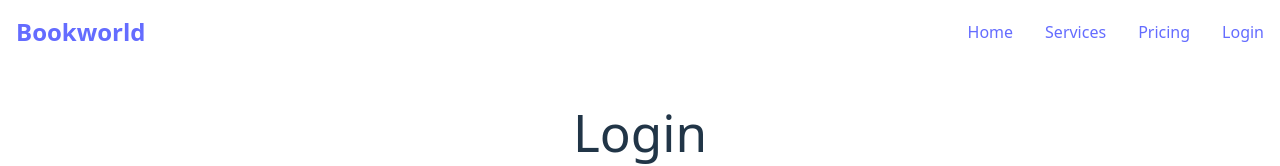
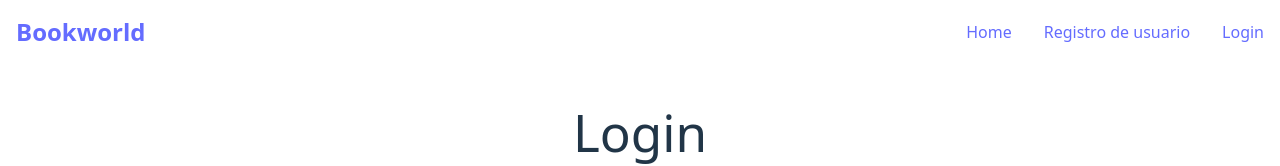
Before and after one commit to mayrars/bookworld, a React (Vite) app in the folder frontend/: page /login in a window 1280 px wide. Shown: the top 166 px of the page. Built offline with nearby package versions, Linux system fonts and the light colour scheme.

Commit message:
adding classes and new routes

```diff
--- a/frontend/src/components/Header.jsx
+++ b/frontend/src/components/Header.jsx
@@ -3,20 +3,19 @@ import { useEffect, useState } from "react";
 
 const Header = () => {
   const navigate = useNavigate();
-  const location = useLocation(); // 👈 detecta cambios de ruta
+  const location = useLocation();
   const [isAuthenticated, setIsAuthenticated] = useState(false);
 
   useEffect(() => {
     const auth = localStorage.getItem("auth") === "true";
     setIsAuthenticated(auth);
-  }, [location]); // 👈 vuelve a checar la sesión cada que cambia la ruta
+  }, [location]);
 
   const handleLogout = () => {
     localStorage.removeItem("auth");
     setIsAuthenticated(false);
     navigate("/login");
   };
-
 
   return (
     <nav className="bg-white border-gray-200 dark:bg-gray-900 dark:border-gray-700">
@@ -30,48 +29,75 @@ const Header = () => {
         <button
           data-collapse-toggle="navbar-dropdown"
           type="button"
-          className="inline-flex items-center p-2 w-10 h-10 justify-center text-sm text-gray-500 rounded-lg md:hidden hover:bg-gray-100 focus:outline-none focus:ring-2 focus:ring-gray-200 dark:text-gray-400 dark:hover:bg-gray-700 dark:focus:ring-gray-600" aria-controls="navbar-dropdown" aria-expanded="false">
+          className="inline-flex items-center p-2 w-10 h-10 justify-center text-sm text-gray-500 rounded-lg md:hidden hover:bg-gray-100 focus:outline-none focus:ring-2 focus:ring-gray-200 dark:text-gray-400 dark:hover:bg-gray-700 dark:focus:ring-gray-600"
+          aria-controls="navbar-dropdown"
+          aria-expanded="false"
+        >
           <span className="sr-only">Open main menu</span>
           <svg className="w-5 h-5" aria-hidden="true" fill="none" viewBox="0 0 17 14">
-            <path stroke="currentColor" strokeLinecap="round" strokeLinejoin="round" strokeWidth="2" d="M1 1h15M1 7h15M1 13h15" />
+            <path
+              stroke="currentColor"
+              strokeLinecap="round"
+              strokeLinejoin="round"
+              strokeWidth="2"
+              d="M1 1h15M1 7h15M1 13h15"
+            />
           </svg>
         </button>
 
         <div className="hidden w-full md:block md:w-auto" id="navbar-dropdown">
           <ul className="flex flex-col font-medium p-4 md:p-0 mt-4 border border-gray-100 rounded-lg bg-gray-50 md:space-x-8 rtl:space-x-reverse md:flex-row md:mt-0 md:border-0 md:bg-white dark:bg-gray-800 md:dark:bg-gray-900 dark:border-gray-700">
             <li>
-              <Link to="/" className="block py-2 px-3 text-white bg-blue-700 rounded-sm md:bg-transparent md:text-blue-700 md:p-0 md:dark:text-blue-500 dark:bg-blue-600 md:dark:bg-transparent" aria-current="page">
+              <Link
+                to="/"
+                className="block py-2 px-3 text-white bg-blue-700 rounded-sm md:bg-transparent md:text-blue-700 md:p-0 md:dark:text-blue-500 dark:bg-blue-600 md:dark:bg-transparent"
+              >
                 Home
               </Link>
             </li>
-            <li>
-              <a href="#" className="block py-2 px-3 text-gray-900 rounded-sm hover:bg-gray-100 md:hover:bg-transparent md:border-0 md:hover:text-blue-700 md:p-0 dark:text-white md:dark:hover:text-blue-500 dark:hover:bg-gray-700 dark:hover:text-white md:dark:hover:bg-transparent">
-                Services
-              </a>
-            </li>
-            <li>
-              <a href="#" className="block py-2 px-3 text-gray-900 rounded-sm hover:bg-gray-100 md:hover:bg-transparent md:border-0 md:hover:text-blue-700 md:p-0 dark:text-white md:dark:hover:text-blue-500 dark:hover:bg-gray-700 dark:hover:text-white md:dark:hover:bg-transparent">
-                Pricing
-              </a>
-            </li>
 
             {!isAuthenticated ? (
-              <li>
-                <Link to="/login" className="block py-2 px-3 text-gray-900 rounded-sm hover:bg-gray-100 md:hover:bg-transparent md:border-0 md:hover:text-blue-700 md:p-0 dark:text-white md:dark:hover:text-blue-500 dark:hover:bg-gray-700 dark:hover:text-white md:dark:hover:bg-transparent">
-                  Login
-                </Link>
-              </li>
+              <>
+                <li>
+                  <Link
+                    to="/signup"
+                    className="block py-2 px-3 text-gray-900 rounded-sm hover:bg-gray-100 md:hover:bg-transparent md:hover:text-blue-700 md:p-0 dark:text-white md:dark:hover:text-blue-500 dark:hover:bg-gray-700"
+                  >
+                    Registro de usuario
+                  </Link>
+                </li>
+                <li>
+                  <Link
+                    to="/login"
+                    className="block py-2 px-3 text-gray-900 rounded-sm hover:bg-gray-100 md:hover:bg-transparent md:hover:text-blue-700 md:p-0 dark:text-white md:dark:hover:text-blue-500 dark:hover:bg-gray-700"
+                  >
+                    Login
+                  </Link>
+                </li>
+              </>
             ) : (
               <>
                 <li>
-                  <Link to="/dashboard" className="block py-2 px-3 text-gray-900 rounded-sm hover:bg-gray-100  md:hover:bg-transparent md:border-0 md:hover:text-blue-700 md:p-0  dark:text-white md:dark:hover:text-blue-500 dark:hover:bg-gray-700  dark:hover:text-white md:dark:hover:bg-transparent">
+                  <Link
+                    to="/dashboard"
+                    className="block py-2 px-3 text-gray-900 rounded-sm hover:bg-gray-100 md:hover:bg-transparent md:hover:text-blue-700 md:p-0 dark:text-white md:dark:hover:text-blue-500 dark:hover:bg-gray-700"
+                  >
                     Dashboard
+                  </Link>
+                </li>
+                <li>
+                  <Link
+                    to="/books/new"
+                    className="block py-2 px-3 text-gray-900 rounded-sm hover:bg-gray-100 md:hover:bg-transparent md:hover:text-blue-700 md:p-0 dark:text-white md:dark:hover:text-blue-500 dark:hover:bg-gray-700"
+                  >
+                    Registrar libro
                   </Link>
                 </li>
                 <li>
                   <button
                     onClick={handleLogout}
-                    className="block py-2 px-3 text-gray-900 rounded-sm hover:bg-gray-100 md:hover:bg-transparent md:border-0 md:hover:text-red-600 md:p-0 dark:text-white dark:hover:text-red-500 dark:hover:bg-gray-700 md:dark:hover:bg-transparent">
+                    className="block py-2 px-3 text-gray-900 rounded-sm hover:bg-gray-100 md:hover:bg-transparent md:hover:text-red-600 md:p-0 dark:text-white dark:hover:text-red-500 dark:hover:bg-gray-700"
+                  >
                     Cerrar sesión
                   </button>
                 </li>
```
